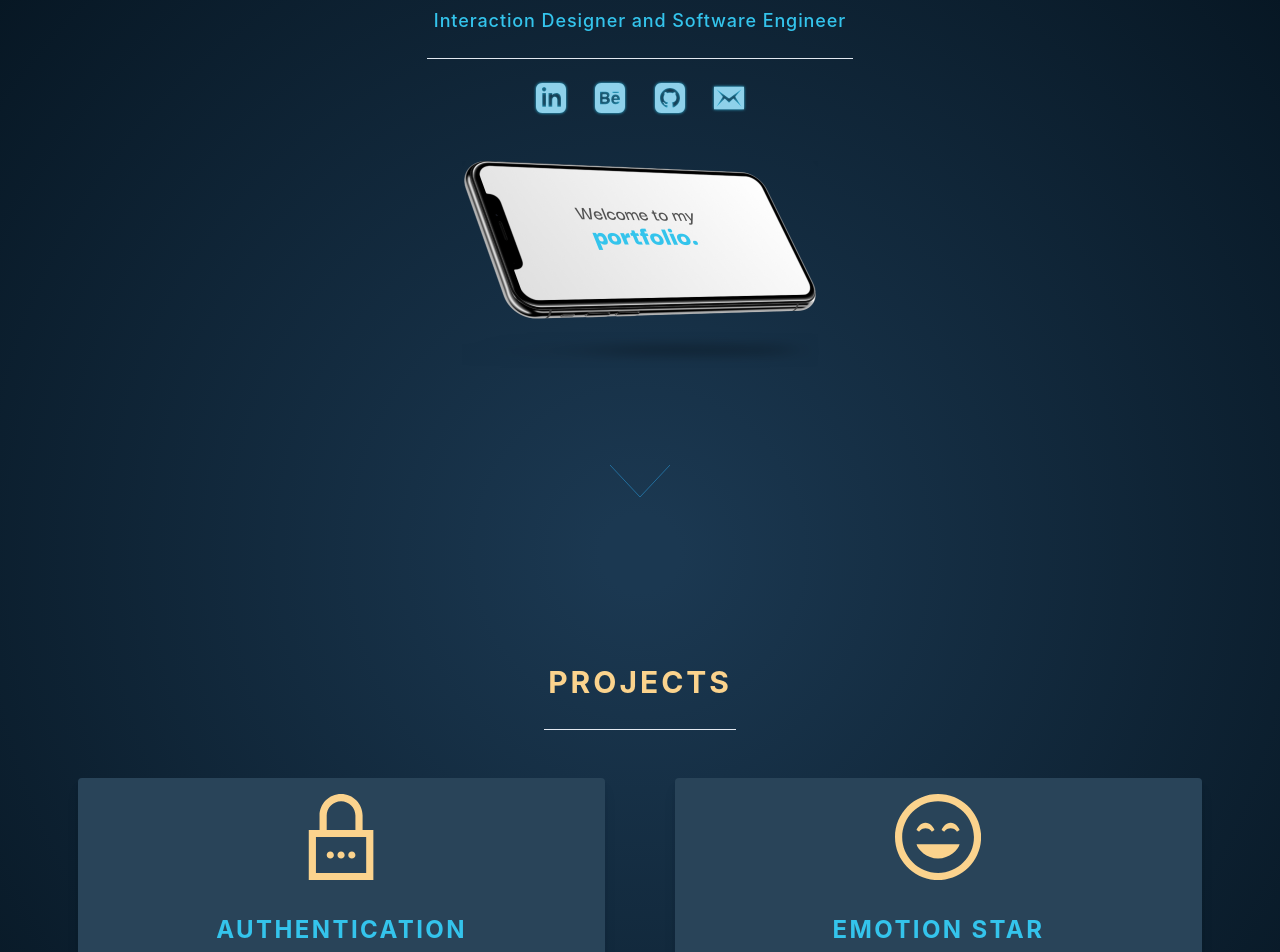
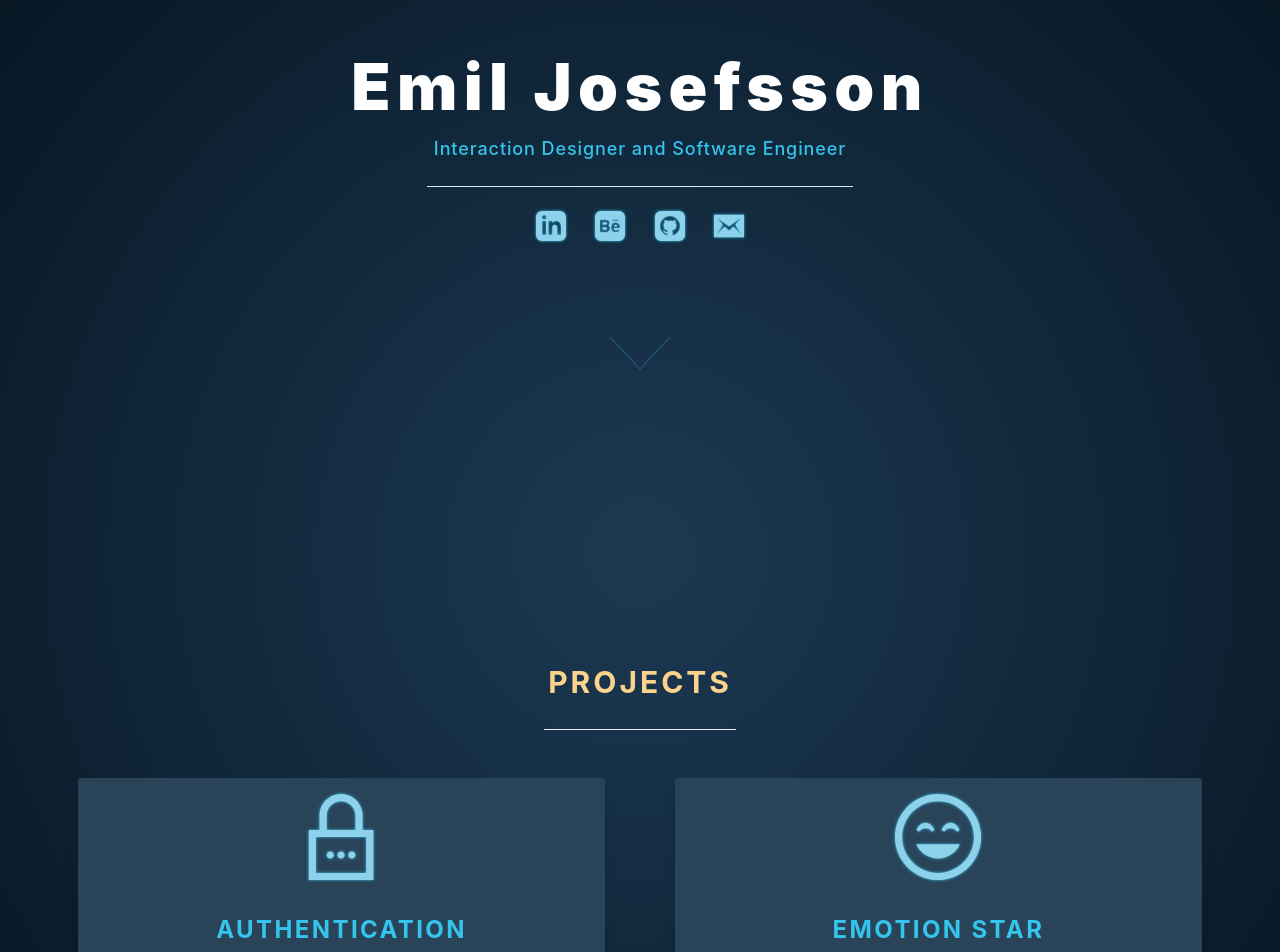
Before and after one commit to josefssonemil/portfolio-website-v2, a Next.js app: page / in a window 1280 px wide. Shown: the part 180-1132 px from the top of the page. Built offline with nearby package versions, Linux system fonts and the light colour scheme.

Commit message:
Remove img from hero

```diff
--- a/components/hero.tsx
+++ b/components/hero.tsx
@@ -23,7 +23,7 @@ const Hero = (props) => {
                 <svg className="s-media" xmlns="http://www.w3.org/2000/svg" width="30" height="30" viewBox="0 0 24 24"><path d="M0 3v18h24v-18h-24zm22 16l-6.526-6.618-3.445 3.483-3.418-3.525-6.611 6.66 5.051-8-5.051-6 10.029 7.446 9.971-7.446-4.998 6.01 4.998 7.99z" /></svg>
             </div>
 
-            <img className="mx-auto p-6" src="/assets/hero-img.png" />
+
 
 
 
--- a/styles/globals.css
+++ b/styles/globals.css
@@ -37,7 +37,9 @@ a {
 }
 
 .card-icon {
-  fill: #fbd38d;
+  fill: #8ED1EA;
+  filter: drop-shadow(0 0 0.1rem #34C4EC);
+
 }
 
 .card-icon:hover {
```
